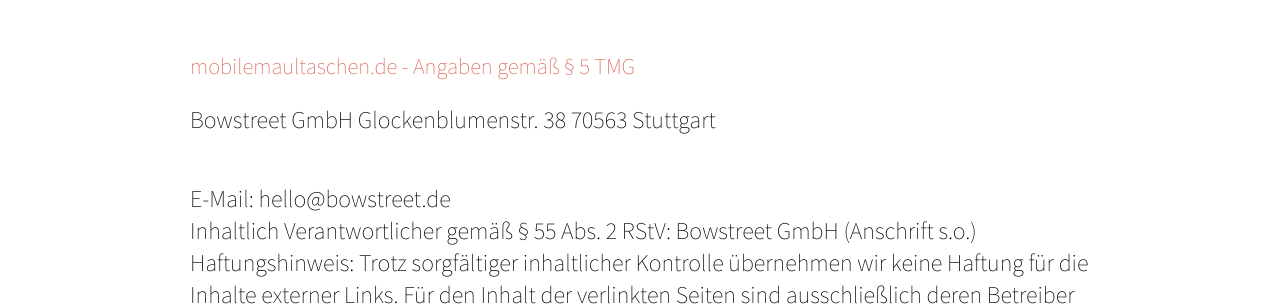
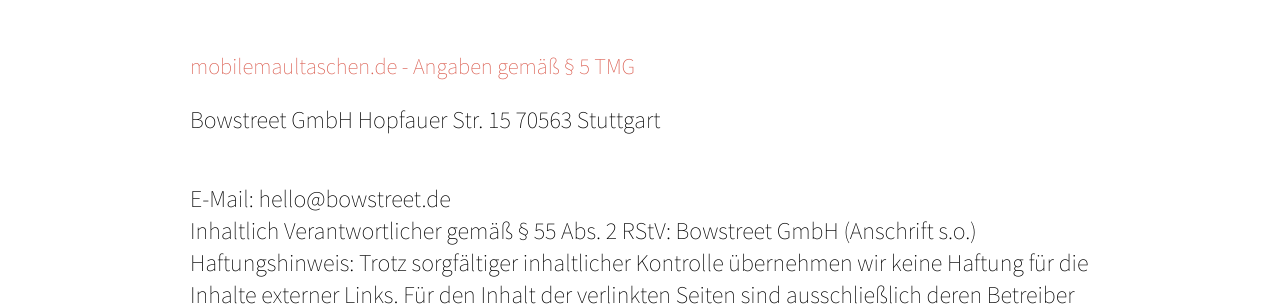
Before and after one commit to mobilemaultaschen/mobilemaultaschen.github.io, a Jekyll site: the page built from imprint/index.md, in a window 1280 px wide. Shown: the part 254-560 px from the top of the page. Built offline with Jekyll 4.4.1, drawn with Linux system fonts in a browser that asks for light colours; Markdown is read by kramdown in place of the engine named in the settings.

Commit message:
Update imprint

```diff
--- a/imprint/index.md
+++ b/imprint/index.md
@@ -5,7 +5,7 @@
 ### mobilemaultaschen.de - Angaben gemäß § 5 TMG
 
 Bowstreet GmbH
-Glockenblumenstr. 38
+Hopfauer Str. 15
 70563 Stuttgart
 
 E-Mail: hello@bowstreet.de
```
